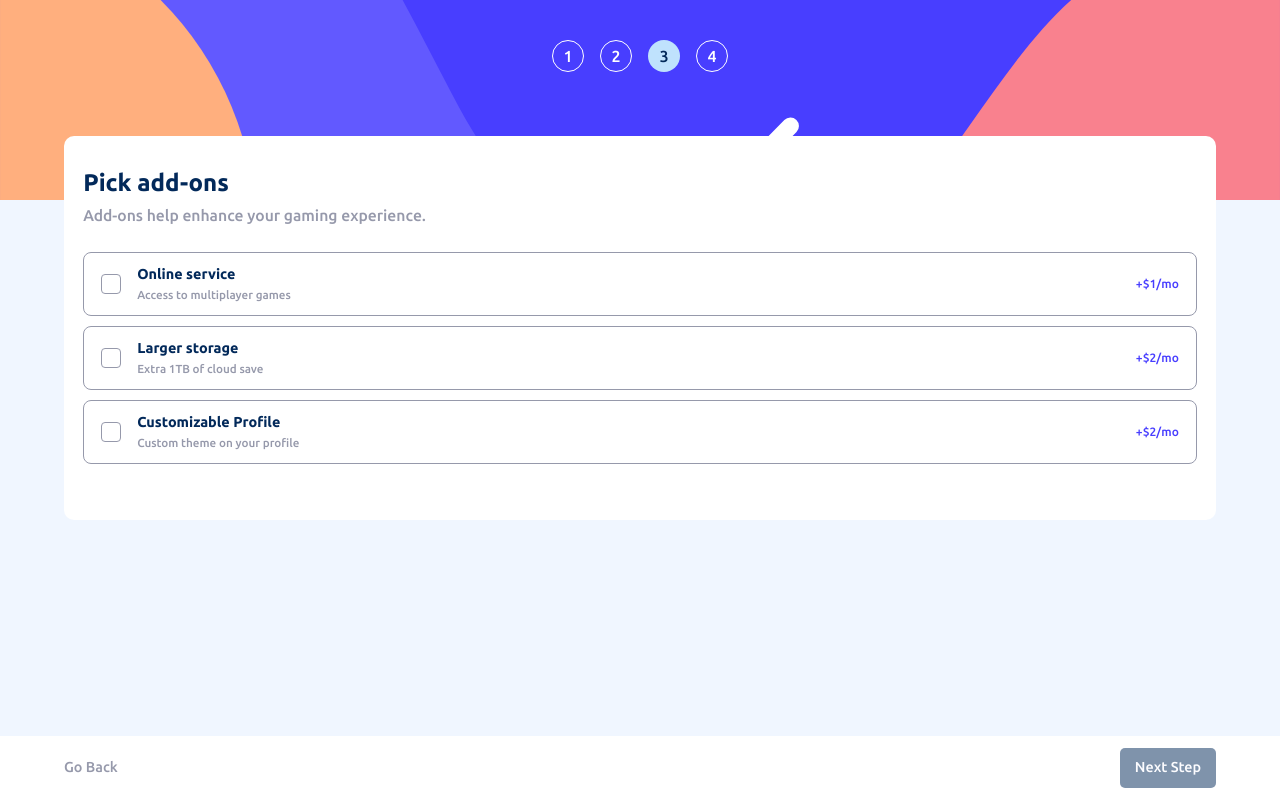
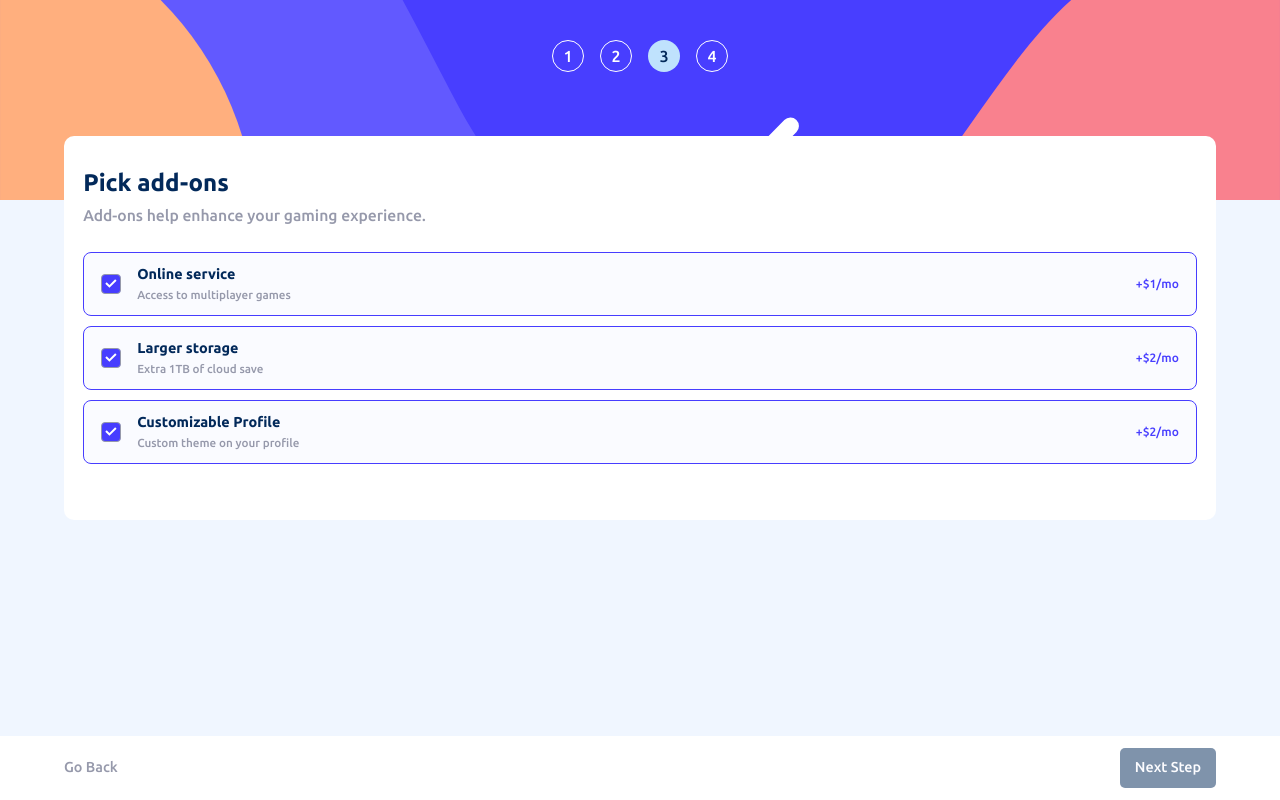
Before and after one commit to liliaferrouk/multistep-form, a React (Create React App) app: page / in a window 1280 px wide. Built offline with nearby package versions, Linux system fonts and the light colour scheme; the HTML template or start-up script is replaced by a standard one.

Commit message:
css selected done

```diff
--- a/src/components/FormPick.css
+++ b/src/components/FormPick.css
@@ -20,6 +20,18 @@
     height: 4rem;
     margin-bottom: 10px;
     padding: 17px;
+}
+
+.pick-div.selected{
+    background-color: var(--clr-n-Alabaster);
+    border: 1.2px solid var(--clr-p-blue-purplish);
+}
+
+.pick-div.selected > .checkBox{
+    background-color: var(--clr-p-blue-purplish);
+    display: flex;
+    align-items: center;
+    justify-content: center;
 }
 
 .pick-div > .checkBox{
--- a/src/components/Pick.js
+++ b/src/components/Pick.js
@@ -1,11 +1,12 @@
 import React, { useState } from 'react'
+import img_check from '../images/icon-checkmark.svg'
 
 function Pick({id,title,details,priceMonthly,priceYearly,isMonthly}) {
     const [isSelected,setIsSelected] = useState(false)
   return (
-    <div className='pick-div'>
+    <div className='pick-div selected'>
         <div className='checkBox'>
-
+            <img src={img_check} alt="checkmark" />
         </div>
         <div className='info'>
             <h2>{title}</h2>
```
